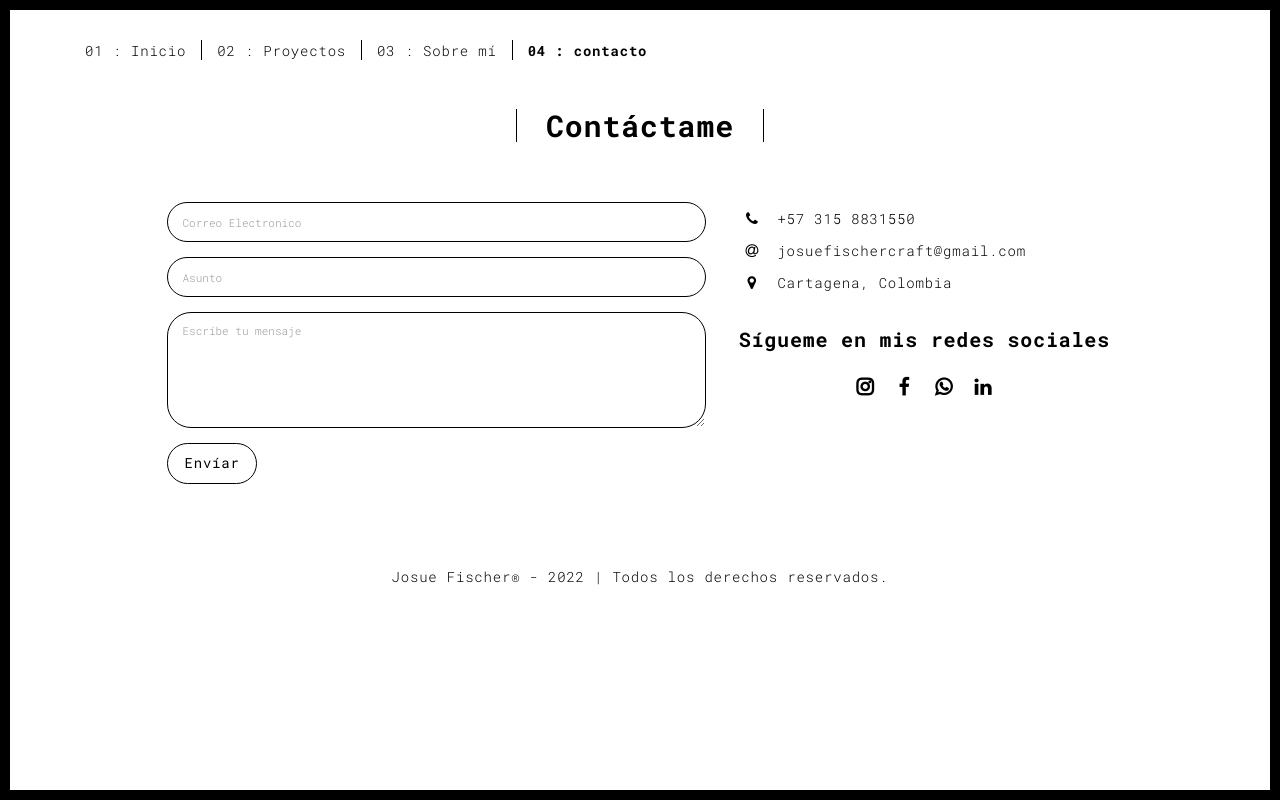
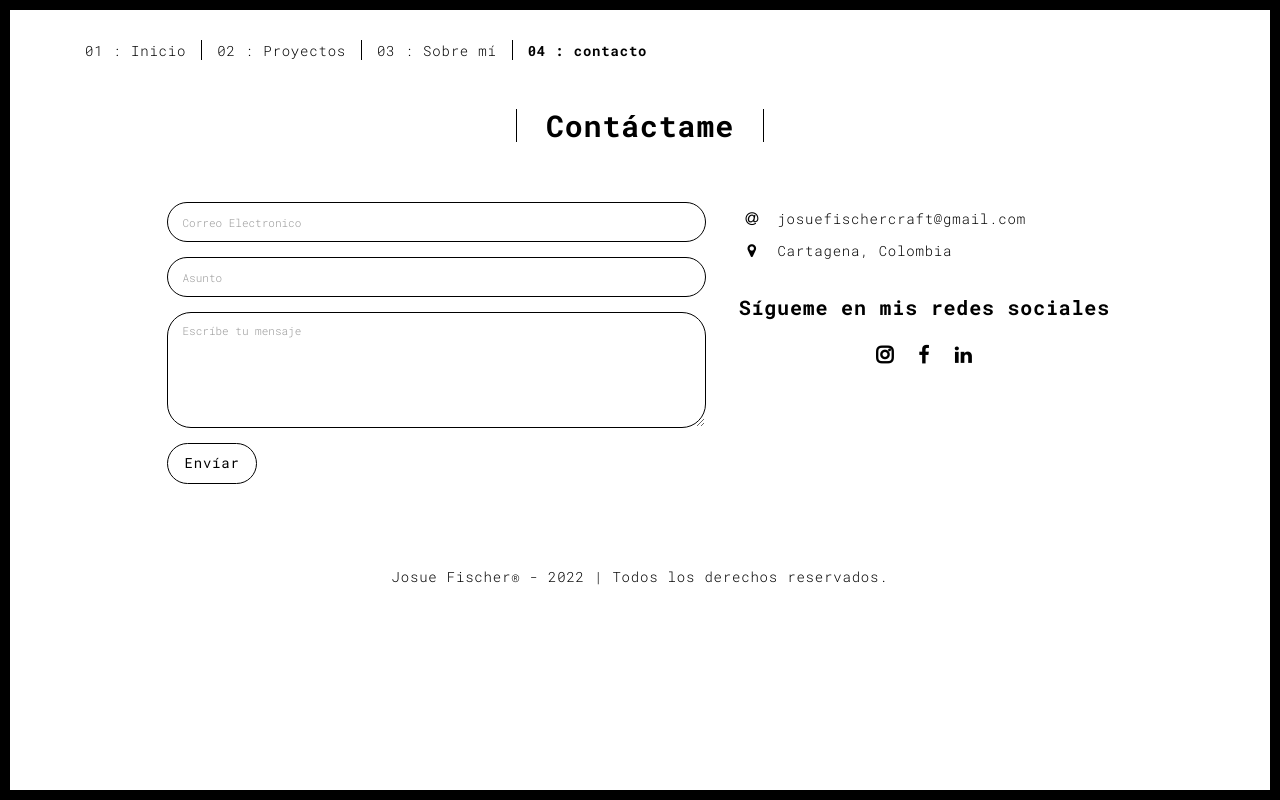
Before and after one commit to josuefischeroficial/responsive-gothic-portfolio, a plain HTML site: page contacto.html in a window 1280 px wide. Drawn offline with Linux system fonts and the light colour scheme.

Commit message:
Josue Fischer® - Versión 1.6

```diff
--- a/contacto.html
+++ b/contacto.html
@@ -75,11 +75,11 @@
                     </div>
                     <div class="col-md-5 address-container">
                       <ul class="list-unstyled">
-                        <li style="font-size: 14px;">
+                        <!-- <li style="font-size: 14px;">
                           <span class="fa-icon">
                             <i class="fa fa-phone" aria-hidden="true"></i>
                           </span>
-                          +57 315 8831550
+                          +57 315 8831550 -->
                         </li>
                         <li style="font-size: 14px;">
                           <span class="fa-icon">
@@ -101,9 +101,6 @@
                       </a>
                       <a href="https://www.facebook.com/josuefischercraft/" title="" class="fa-icon">
                         <i class="fa fa-facebook fa-lg"></i>
-                      </a>
-                      <a href="https://wa.link/4vntn6" title="" class="fa-icon">
-                        <i style="font-weight: 900;" class="fa fa-whatsapp fa-lg"></i>
                       </a>
                       <a href="https://www.linkedin.com/in/josuefischer/" title="" class="fa-icon">
                         <i class="fa fa-linkedin fa-lg"></i>
```
Also changed, not shown: index.html (+1 -1 lines), 1 other file.
